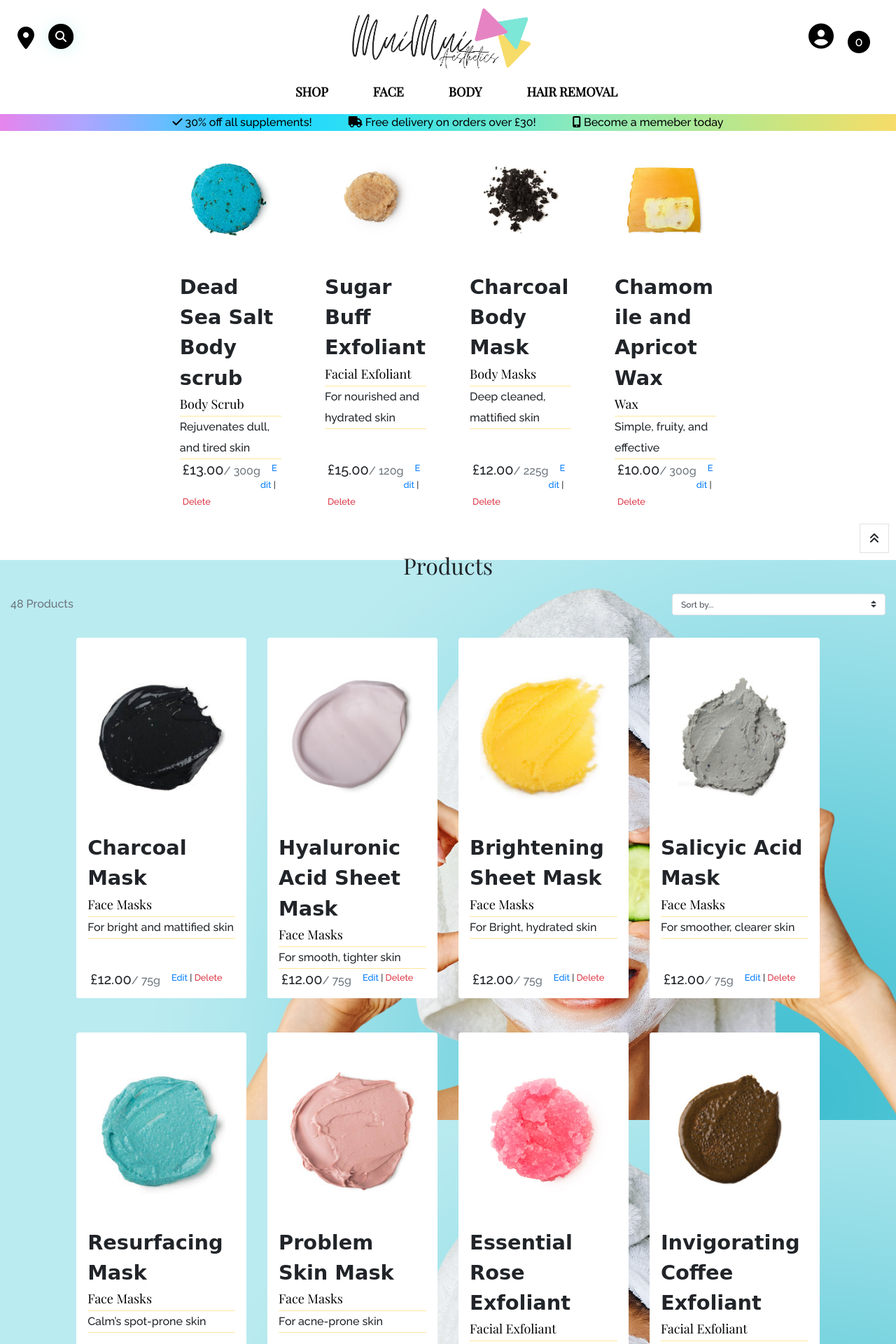
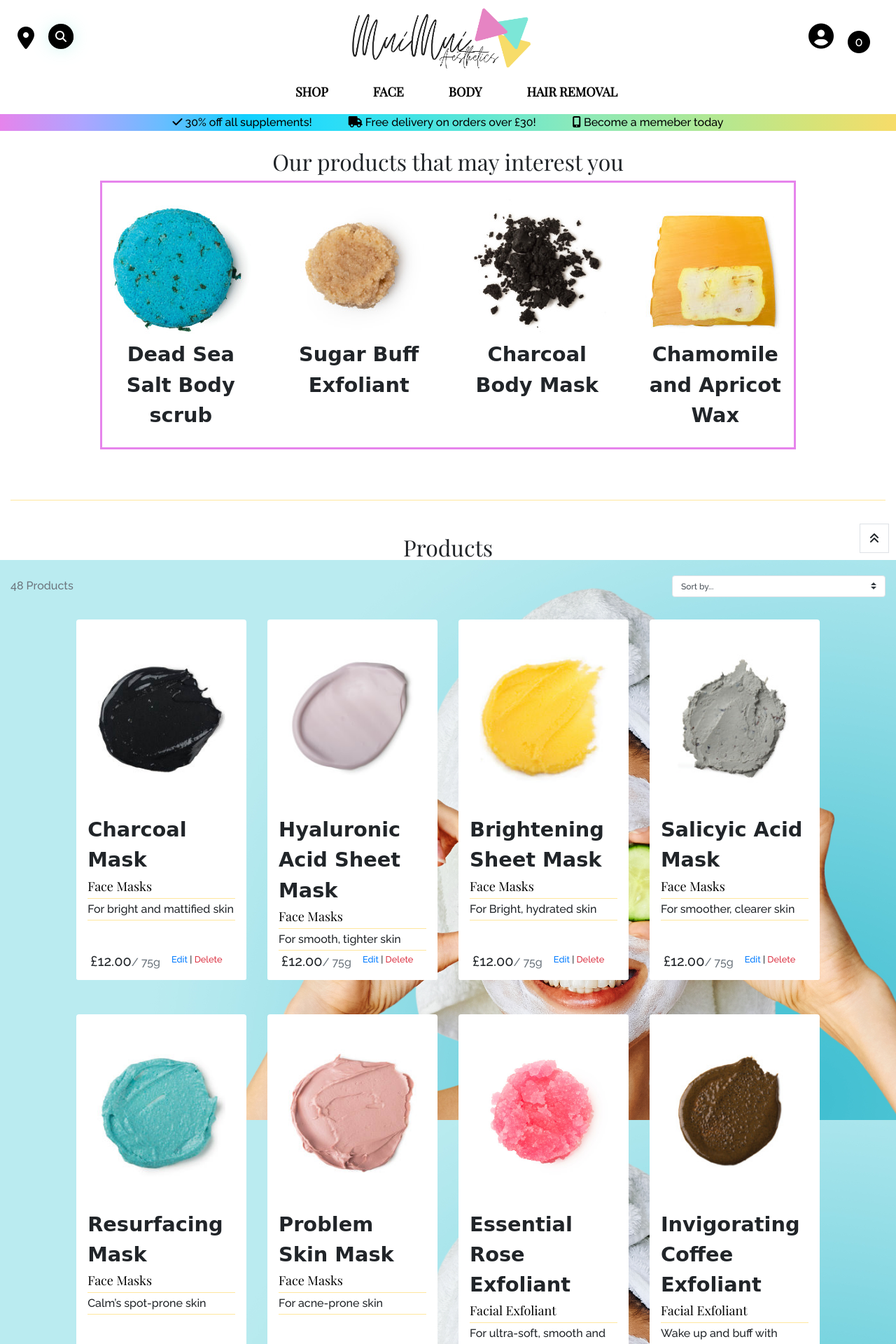
Before and after one commit to fudge88/miumiu, a Django app: page /products/ in a window 1280 px wide. Shown: the top 1920 px of the page at 70% size. Run offline with Django 3.2, Linux system fonts and the light colour scheme; the visitor is signed in with stand-in values (Sample User, id 1); data comes from the database, SQL or seed files in the repository; some libraries are stand-ins or nearby versions; some web fonts are replaced.

Commit message:
reviews added, and working. product promotion working- needing formatting

```diff
--- a/products/admin.py
+++ b/products/admin.py
@@ -13,6 +13,7 @@ class ProductAdmin(admin.ModelAdmin):
     )
 
     ordering = ('sku',)
+
 
 class CategoryAdmin(admin.ModelAdmin):
     list_display = (
--- a/products/templates/products/products.html
+++ b/products/templates/products/products.html
@@ -3,105 +3,54 @@
 {% block page_header %}
 <div class="container header-container h-150">
     <div class="row h-100">
-<div class="col">
-<div class="product-container col-10 offset-1">
-<div class="row mt-1 mb-2"></div>
+        <div class="col text-center">
+        <h2 class="mt-5">Our products that may interest you</h2>
+            <div class="product-promo-container mt-2">
+                <!-- <div class="row mt-1 mb-2"></div> -->
                 <div class="row">
                 {% for product in random_products %}
-<div class="col-sm-6 col-md-6 col-lg-4 col-xl-3">
-<div class="card h-100 border-0">
+                    <div class="col col-md-4 col-lg-3 col-xl-3">
+                        <div class="py-4">
                         {% if product.image %}
-<a href="{% url 'product_detail' product.id %}" class="product-img">
-<img class="card-img-top img-fluid" src="{{ product.image.url }}" alt="{{ product.name }}">
+                            <a href="{% url 'product_detail' product.id %}" class="">
+                                <img class="promo-img" src="{{ product.image.url }}" alt="{{ product.name }}">
                             </a>
                         {% else %}
                             <a href="{% url 'product_detail' product.id %}">
-<img class="card-img-top img-fluid" src="{{ MEDIA_URL }}noimg.png" alt="{{ product.name }}">
+                                <img class="promo-img" src="{{ MEDIA_URL }}noimg.png" alt="{{ product.name }}">
                             </a>
                         {% endif %}
-<div class="card-body pb-0">
-<p class="mb-0 product-name">{{ product.name }}</p>
-{% if product.category %}
-<p class="product-card-line-spacing mb-0">
-<a class="product-category" href="{% url 'products' %}?category={{ product.category.name }}">
-{{ product.category.friendly_name }}
-</a>
-</p>
-{% endif %}
-<hr class="card-line-break">
-<p class="product-card-line-spacing mb-0">{{ product.short_description }}</p>
-<hr class="card-line-break">
+                            <div class="pb-0">
+                                <p class="product-name mb-0">{{ product.name }}</p>
                             </div>
-
-<div class="card-footer bg-white pt-0 border-0 text-left">
-<div class="row">
-<div class="col">
-<p class="product-price lead mb-0 text-left">£{{ product.price }}<small class="text-muted">/ {{ product.weight}}g</small></p>
-
-{% if request.user.is_superuser %}
-<small class="ml-3">
-<a href="{% url 'edit_product' product.id %}">Edit</a> |
-<a class="text-danger" href="{% url 'delete_product' product.id %}">Delete</a>
-</small>
-{% else %}
-
-<form class="form" action="{% url 'add_to_bag' product.id %}" method="POST">
-{% csrf_token %}
-<input name="quantity" type="hidden" value="1">
-<input type="hidden" name="redirect_url" value="{{ request.path }}">
-<input type="submit" class="btn product-shop-btn mr-2" value="Add to Bag">
-</form>
-{% endif %}
+                        </div>
+                    </div>
+                {% endfor %}
                 </div>
             </div>
         </div>
     </div>
 </div>
-{% if forloop.counter|divisibleby:1 %}
-<div class="col-12 d-sm-none mb-3">
-<hr>
-</div>
-{% endif %}
-{% if forloop.counter|divisibleby:2 %}
-<div class="col-12 d-none d-sm-block d-md-block d-lg-none mb-3">
-<hr>
-</div>
-{% endif %}
-{% if forloop.counter|divisibleby:3 %}
-<div class="col-12 d-none d-lg-block d-xl-none mb-3">
-<hr>
-</div>
-{% endif %}
-{% if forloop.counter|divisibleby:4 %}
-<div class="col-12 d-none d-xl-block mb-3">
-<hr>
-</div>
-{% endif %}
-{% endfor %}
-</div>
 
-</div>
-
-
-</div>
-</div>
-</div>
 {% endblock %}
 <br><br><br>
 <br><br><br>
 <br><br><br>
-
+<!-- ----------------------- -->
 {% block content %}
 <div class="overlay"></div>
     <div class="container-fluid">
         <div class="row">
             <div class="col text-center">
-<h2 class="">Products</h2>
+            <br>
+            <hr class="card-line-break mt-5">
+                <h2 class="mt-5">Products</h2>
                 {% for c in current_categories %}
                 <a class="text-decoration-none" href="{% url 'products' %}?category={{ c.name }}">
                     <h4 class="p-2 mt-2">{{ c.friendly_name }}</h4>
                 </a>
                 {% endfor %}
+
                 <div class="row mt-1 mb-2">
                     <div class="col-12 col-md-6 my-auto order-md-last d-flex justify-content-center justify-content-md-end">
                         <div class="sort-select-wrapper w-50">
--- a/products/views.py
+++ b/products/views.py
@@ -18,9 +18,10 @@ def all_products(request):
 
     products = Product.objects.all()
     try:
-        random_products_no =  random.sample(range(0, len(products)), 4)
+        random_products_no = random.sample(range(0, len(products)), 4)
     except:
-        random_products_no =  random.sample(range(0, len(products)), len(products))
+        random_products_no = random.sample(
+            range(0, len(products)), len(products))
     print(random_products_no)
     random_products = []
     for r in random_products_no:
--- a/static/css/base.css
+++ b/static/css/base.css
@@ -147,6 +147,16 @@ a.home-shop-btn:hover {
 .card-body{
     padding: 1rem;
 }
+
+.promo-img{
+    width: 200px;
+    height: auto;
+}
+.product-promo-container{
+    padding: 10px, 20px;
+    border: solid #e684ec;
+}
+
 .product-name{
     font-family: 'Kristi', cursive;
     font-size: 1.8rem;
```
Also changed, not shown: products/templates/products/includes/product_reviews.html (+23 -8 lines). Lines whose indentation alone changed are shown as unchanged.
